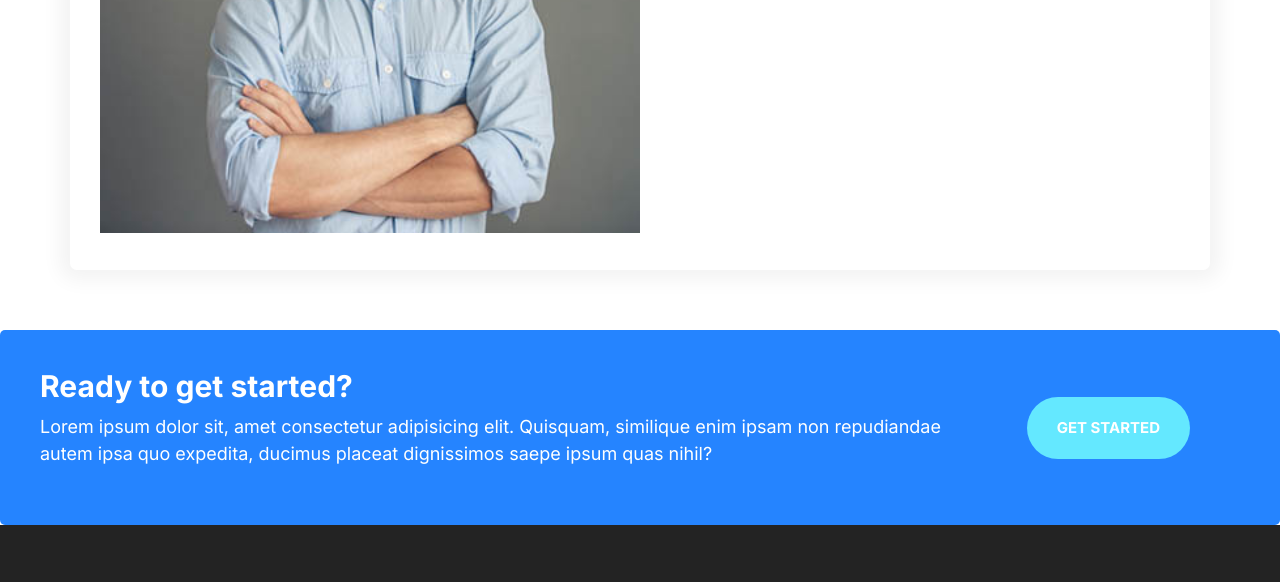
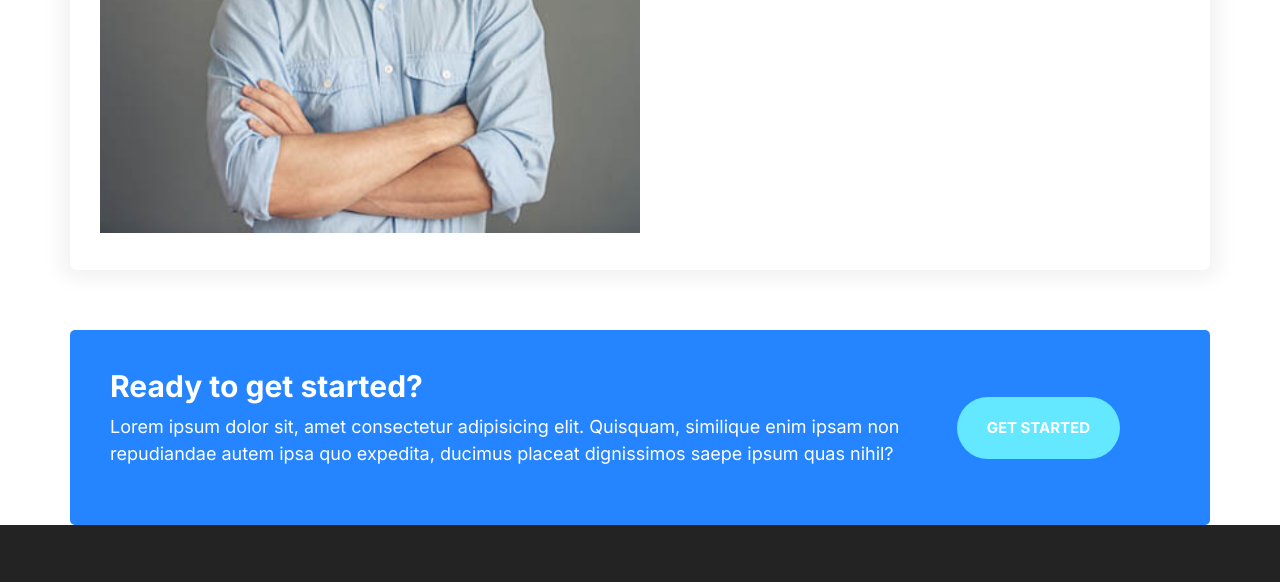
Before and after one commit to Seba0702/Moshify, a website built with Parcel: page index.html in a window 1280 px wide. Shown: the part 5059-5641 px from the top of the page. Built offline with nearby package versions, Linux system fonts and the light colour scheme.

Commit message:
fixed styling issues with callout component

```diff
--- a/css/styles.css
+++ b/css/styles.css
@@ -556,6 +556,11 @@ a {
 .callout {
   padding: 4rem;
   border-radius: 5px;
+  width: auto;
+  justify-self: center;
+  align-self: center;
+  align-items: center;
+  justify-content: center;
 }
 
 .callout--primary {
--- a/index.html
+++ b/index.html
@@ -370,7 +370,7 @@
         </div>
       </div>
     </section>
-    <div class="callout callout--primary">
+    <div class="container callout callout--primary">
       <div class="grid grid--1x2">
         <div class="callout__content">
           <h2 class="callout__heading">Ready to get started?</h2>
```
